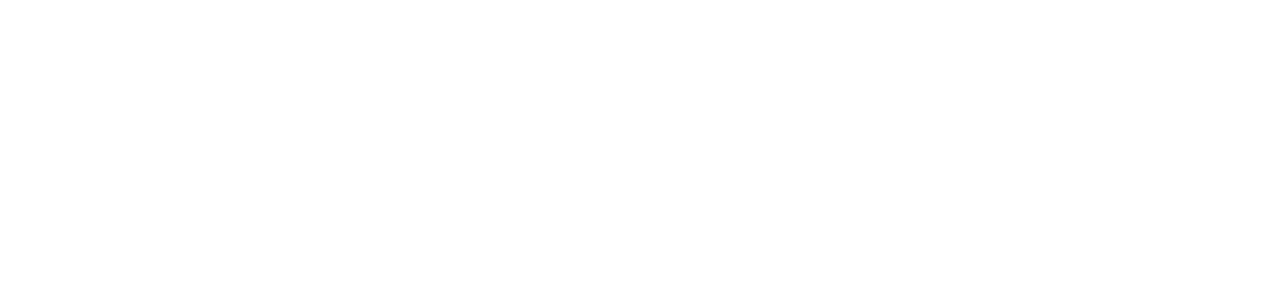
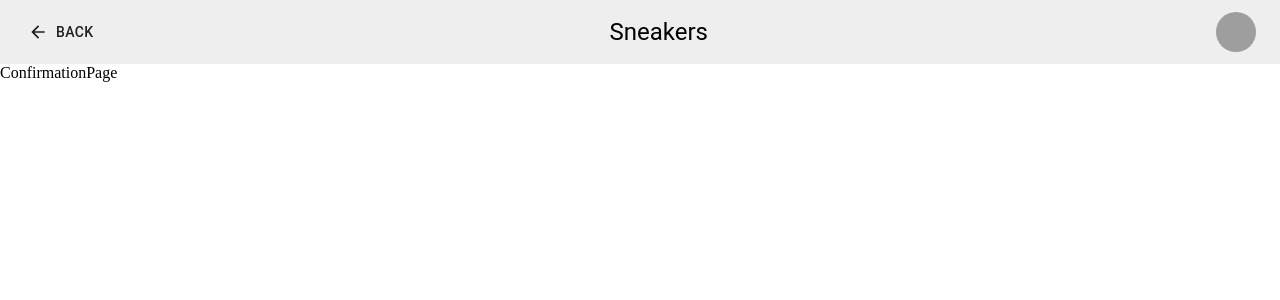
Before and after one commit to mesaquen/three-step-checkout, a React (Create React App) app: page /confirmation in a window 1280 px wide. Shown: the top 300 px of the page. Built offline with nearby package versions, Linux system fonts and the light colour scheme; grey boxes are pictures that could not be loaded.

Commit message:
Adding page navigation flow

```diff
--- a/src/App.js
+++ b/src/App.js
@@ -5,14 +5,20 @@ import store from './redux/store'
 import Home from './screens/home/Home'
 import {ThemeProvider} from '@material-ui/styles'
 import theme from './theme/theme'
+import Header from './components/header/Header'
+import Checkout from './screens/checkout/Checkout'
+import ConfirmationPage from './screens/confirmation/ConfirmationPage'
 const App = () => {
   return (
 
     <Provider store={store}>
       <ThemeProvider theme={theme}>
       <Router>
+        <Route path='/' component={Header} />
         <Switch>
           <Route exact path='/' component={Home} />
+          <Route path='/checkout' component={Checkout} />
+          <Route path='/confirmation' component={ConfirmationPage} />
         </Switch>
       </Router>
     </ThemeProvider>
--- /dev/null
+++ b/src/Constants.js
@@ -0,0 +1,5 @@
+export const SCREENS = {
+  SHOP: 'Sneakers',
+  CHECKOUT: 'Checkout',
+  REVIEW: 'Review and Confirmation',
+}
--- a/src/components/catalog/Catalog.jsx
+++ b/src/components/catalog/Catalog.jsx
@@ -5,6 +5,7 @@ import CatalogItem from '../catalog-item/CatalogItem'
 import SearchBar from '../search-bar/SearchBar'
 import { makeStyles, useMediaQuery, useTheme } from '@material-ui/core'
 import { addToCart } from '../../redux/actions/cartActions'
+import { useHistory } from 'react-router-dom'
 
 const useStyles = makeStyles(theme => ({
   gridContainer: props => ({
@@ -22,6 +23,7 @@ const useStyles = makeStyles(theme => ({
 }))
 
 const Catalog = () => {
+  const history = useHistory()
   const dispatch = useDispatch()
   const items = useSelector(itemsSelector)
   const theme = useTheme()
@@ -46,6 +48,7 @@ const Catalog = () => {
 
   const handleAddToCart = (itemId) => {
     dispatch(addToCart(itemId))
+    history.push('checkout')
   }
 
   return (
--- a/src/components/header/Header.jsx
+++ b/src/components/header/Header.jsx
@@ -7,6 +7,9 @@ import Avatar from '@material-ui/core/Avatar'
 import Button from '@material-ui/core/Button'
 import { makeStyles } from '@material-ui/core'
 import grey from '@material-ui/core/colors/grey'
+import { useSelector } from 'react-redux'
+import { selectHeaderOptions } from '../../redux/selectors/headerSelector'
+import { useHistory } from 'react-router-dom'
 
 const useStyles = makeStyles(theme => ({
   title: {
@@ -18,18 +21,26 @@ const useStyles = makeStyles(theme => ({
   },
 }))
 
-const Header = ({ onBack, showBackButton = false }) => {
+const Header = () => {
+  const history = useHistory()
+  const { title } = useSelector(selectHeaderOptions)
   const classes = useStyles()
+  const showBackButton = history.location.pathname !== '/'
+
+  const handleBack = () => {
+    history.goBack()
+  }
+
   return (
     <AppBar position='static' className={classes.appbar} color='inherit'>
       <Toolbar>
         {showBackButton && (
-          <Button onClick={onBack} startIcon={<BackIcon />}>
+          <Button onClick={handleBack} startIcon={<BackIcon />}>
             Back
           </Button>
         )}
         <Typography variant='h5' className={classes.title}>
-          Sneakers
+          {title}
         </Typography>
         <Avatar
           alt='Account Image'
--- /dev/null
+++ b/src/redux/reducers/headerReducer.js
@@ -0,0 +1,13 @@
+const { SCREENS } = require('../../Constants')
+
+const initialState = {
+  title: SCREENS.SHOP,
+  showBackButton: false,
+}
+
+export default (state = initialState, action) => {
+  switch (action.type) {
+    default:
+      return state
+  }
+}
--- a/src/redux/rootReducer.js
+++ b/src/redux/rootReducer.js
@@ -1,8 +1,10 @@
 import { combineReducers } from 'redux'
 import cartReducer from './reducers/cartReducer'
 import shopReducer from './reducers/shopReducer'
+import headerReducer from './reducers/headerReducer'
 
 export default combineReducers({
   shop: shopReducer,
   cart: cartReducer,
+  header: headerReducer
 })
--- /dev/null
+++ b/src/redux/selectors/headerSelector.js
@@ -0,0 +1,5 @@
+import {createSelector} from 'reselect'
+
+const selectHeader = state => state.header
+
+export const selectHeaderOptions = createSelector([selectHeader], header => header)
--- /dev/null
+++ b/src/screens/checkout/Checkout.jsx
@@ -0,0 +1,9 @@
+import React from 'react'
+import { useHistory } from 'react-router-dom'
+
+const Checkout = ()=> {
+    const history = useHistory()
+    return <div onClick={() => history.push('confirmation')}>Checkout page</div>
+}
+
+export default Checkout
--- /dev/null
+++ b/src/screens/confirmation/ConfirmationPage.jsx
@@ -0,0 +1,9 @@
+import React from 'react'
+
+const ConfirmationPage = () => {
+    return (
+        <div>ConfirmationPage</div>
+    )
+}
+
+export default ConfirmationPage
--- a/src/screens/home/Home.jsx
+++ b/src/screens/home/Home.jsx
@@ -1,7 +1,6 @@
 import React, { useEffect } from 'react'
-import { useSelector, useDispatch } from 'react-redux'
+import { useDispatch } from 'react-redux'
 import Catalog from '../../components/catalog/Catalog'
-import Header from '../../components/header/Header'
 import { getProducts } from '../../logic/ProductService'
 import { populateItems } from '../../redux/actions/cartActions'
 
@@ -18,7 +17,6 @@ const Home = () => {
 
   return (
     <div>
-      <Header onBack={() => {}} />
       <Catalog />
     </div>
   )
```
